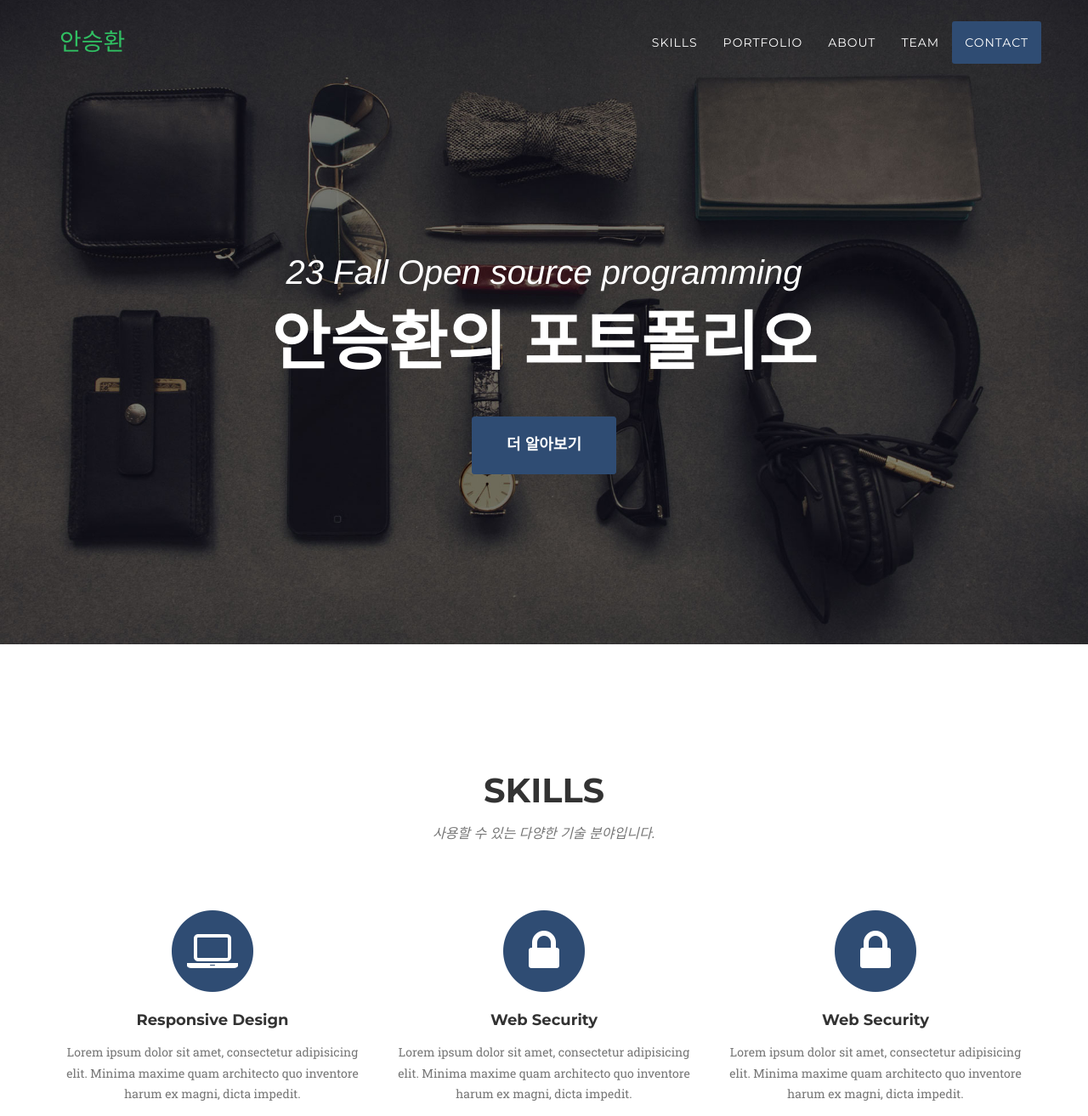
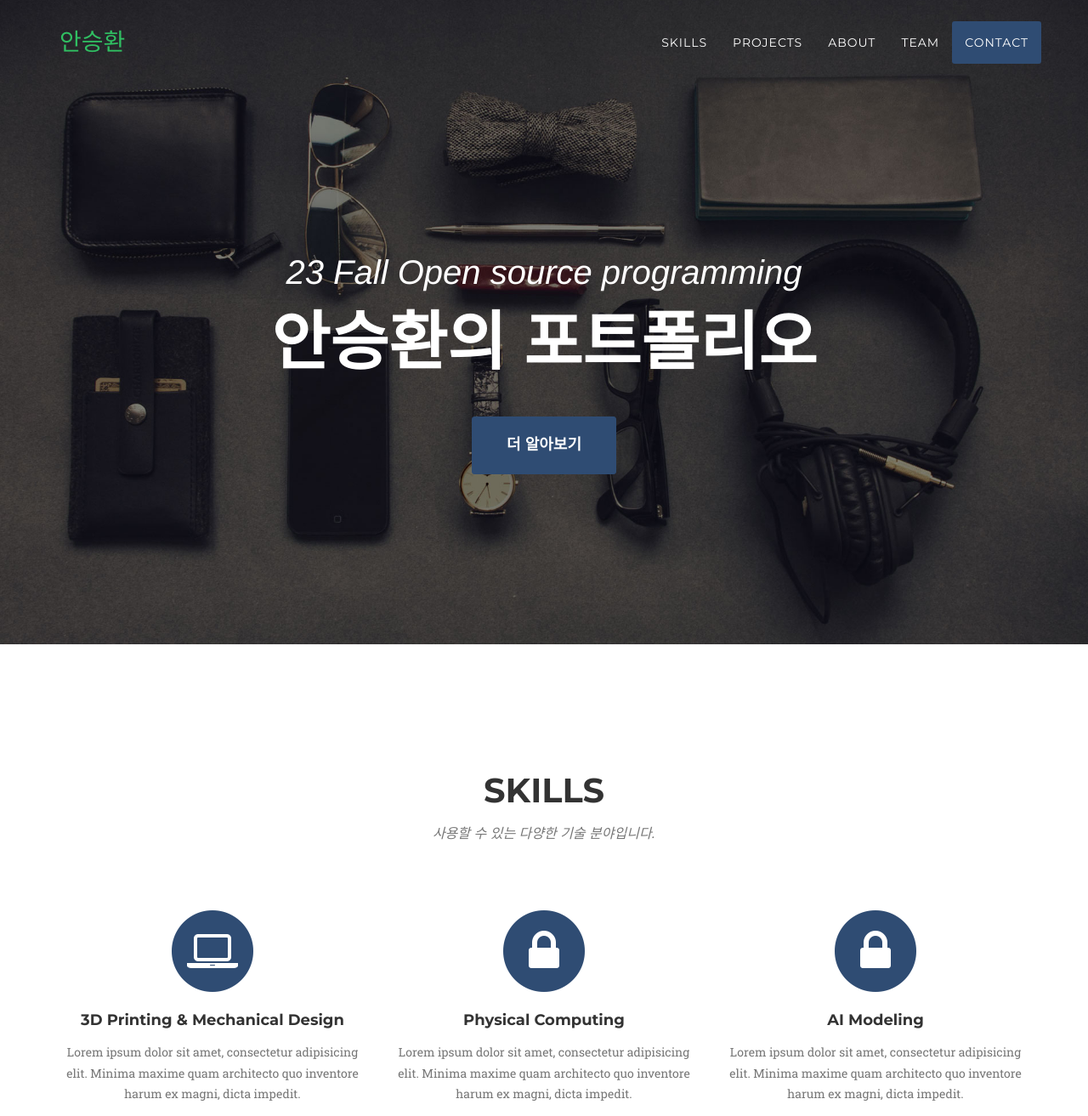
Before and after one commit to Awhn/osp23f, a plain HTML site: page docs/index.html in a window 1280 px wide. Shown: the top 1313 px of the page at 85% size. Drawn offline with nearby package versions, Linux system fonts and the light colour scheme; a web font is replaced by a local one.

Commit message:
Change Index.html

```diff
--- a/docs/index.html
+++ b/docs/index.html
@@ -59,7 +59,7 @@
                         <a class="page-scroll" href="#skills">Skills</a>
                     </li>
                     <li>
-                        <a class="page-scroll" href="#projects">Portfolio</a>
+                        <a class="page-scroll" href="#projects">Projects</a>
                     </li>
                     <li>
                         <a class="page-scroll" href="#about">About</a>
@@ -103,7 +103,7 @@
                         <i class="fa fa-circle fa-stack-2x text-primary"></i>
                         <i class="fa fa-laptop fa-stack-1x fa-inverse"></i>
                     </span>
-                    <h4 class="service-heading">Responsive Design</h4>
+                    <h4 class="service-heading">3D Printing & Mechanical Design</h4>
                     <p class="text-muted">Lorem ipsum dolor sit amet, consectetur adipisicing elit. Minima maxime quam architecto quo inventore harum ex magni, dicta impedit.</p>
                 </div>
                 <div class="col-md-4">
@@ -111,7 +111,7 @@
                         <i class="fa fa-circle fa-stack-2x text-primary"></i>
                         <i class="fa fa-lock fa-stack-1x fa-inverse"></i>
                     </span>
-                    <h4 class="service-heading">Web Security</h4>
+                    <h4 class="service-heading">Physical Computing</h4>
                     <p class="text-muted">Lorem ipsum dolor sit amet, consectetur adipisicing elit. Minima maxime quam architecto quo inventore harum ex magni, dicta impedit.</p>
                 </div>
                 <div class="col-md-4">
@@ -119,7 +119,7 @@
                         <i class="fa fa-circle fa-stack-2x text-primary"></i>
                         <i class="fa fa-lock fa-stack-1x fa-inverse"></i>
                     </span>
-                    <h4 class="service-heading">Web Security</h4>
+                    <h4 class="service-heading">AI Modeling</h4>
                     <p class="text-muted">Lorem ipsum dolor sit amet, consectetur adipisicing elit. Minima maxime quam architecto quo inventore harum ex magni, dicta impedit.</p>
                 </div>
             </div>
```
